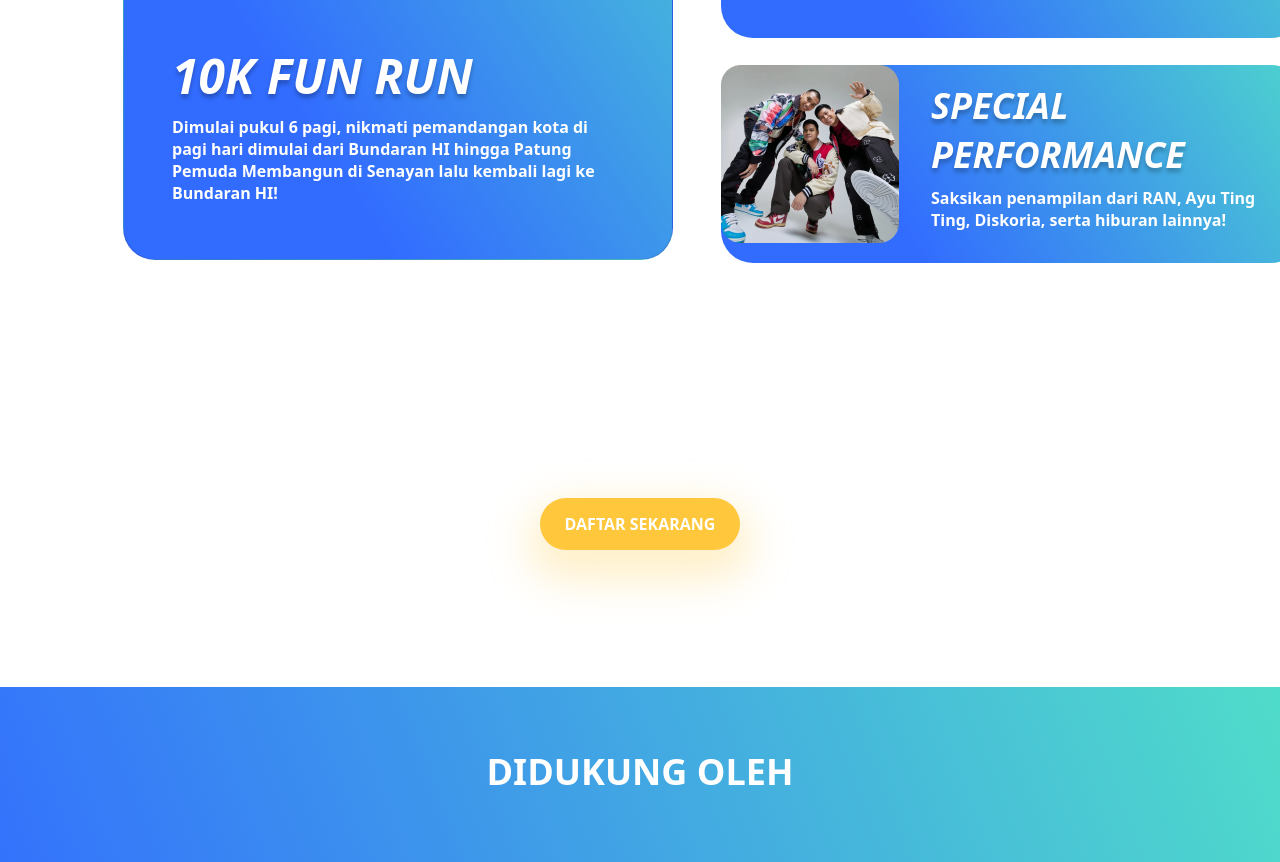
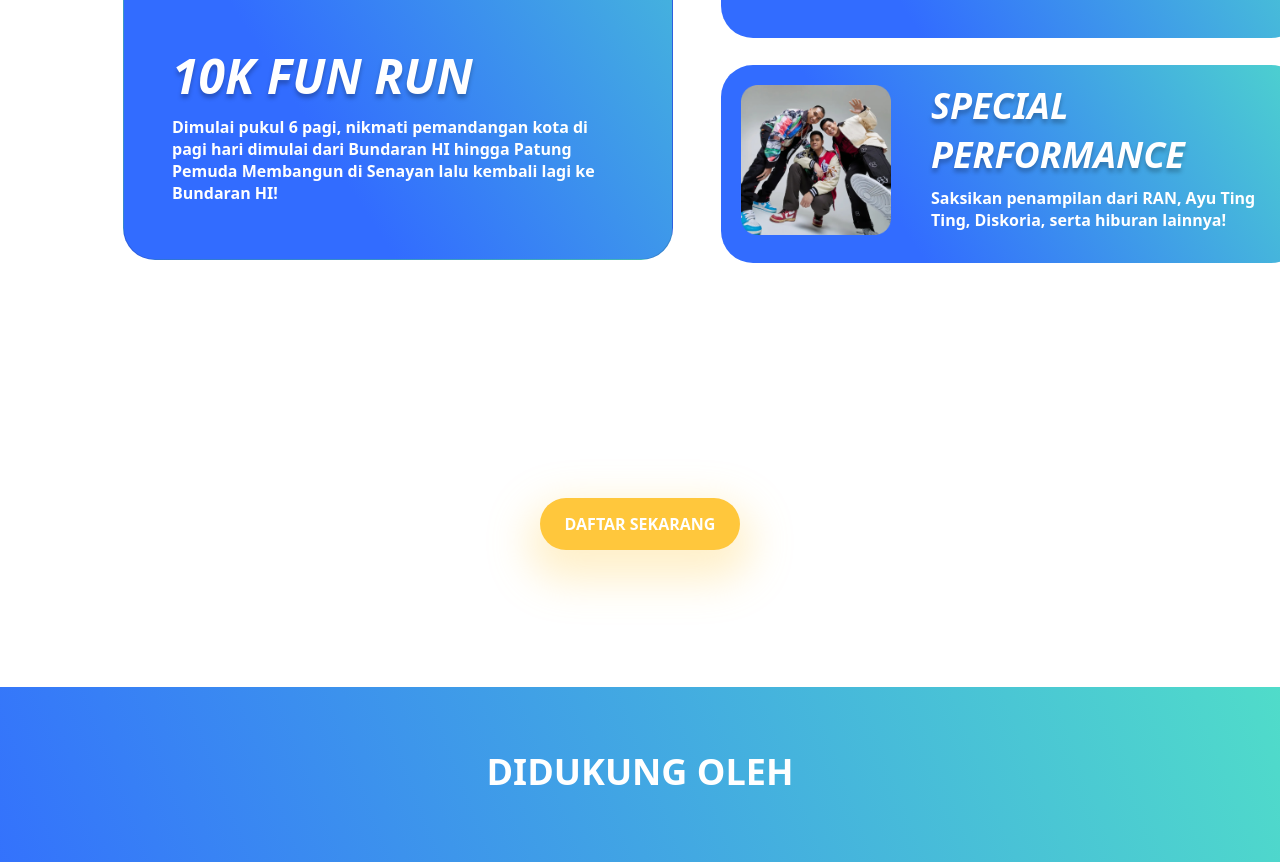
Before and after one commit to Alvarizqi09/Detikcom_FrontendDesignAssignment_Alvarizqi, a plain HTML site: page index.html in a window 1280 px wide. Shown: the part 1448-2310 px from the top of the page. Drawn offline with nearby package versions, Linux system fonts and the light colour scheme.

Commit message:
fixing - card spesial

```diff
--- a/style.css
+++ b/style.css
@@ -257,6 +257,12 @@ nav {
 
 .daftar .card-kiri .card-special .rounded-start {
   transition: transform 0.3s ease;
+  width: 150px;
+  height: 150px;
+  align-items: center;
+  justify-content: center;
+  margin-left: 20px;
+  margin-top: 20px;
 }
 
 .daftar .card-kiri .card-special:hover .rounded-start {
```
